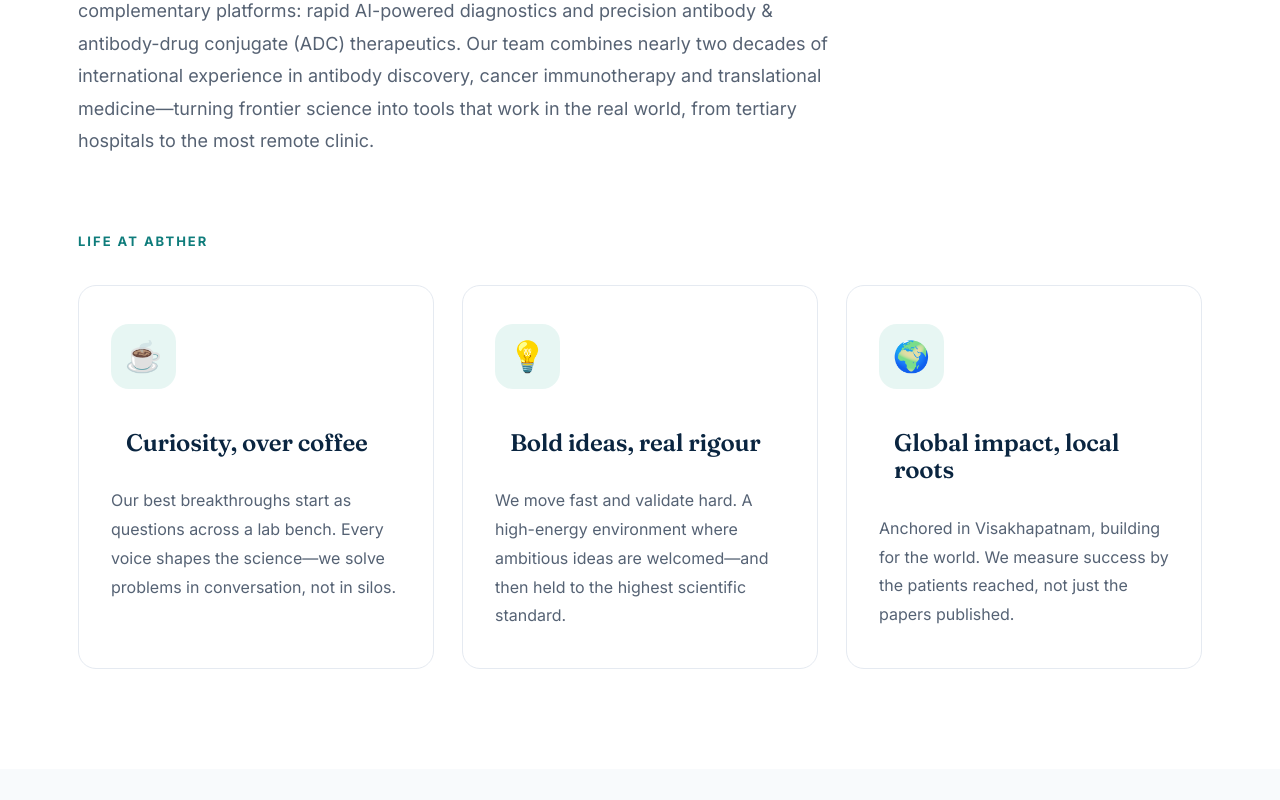
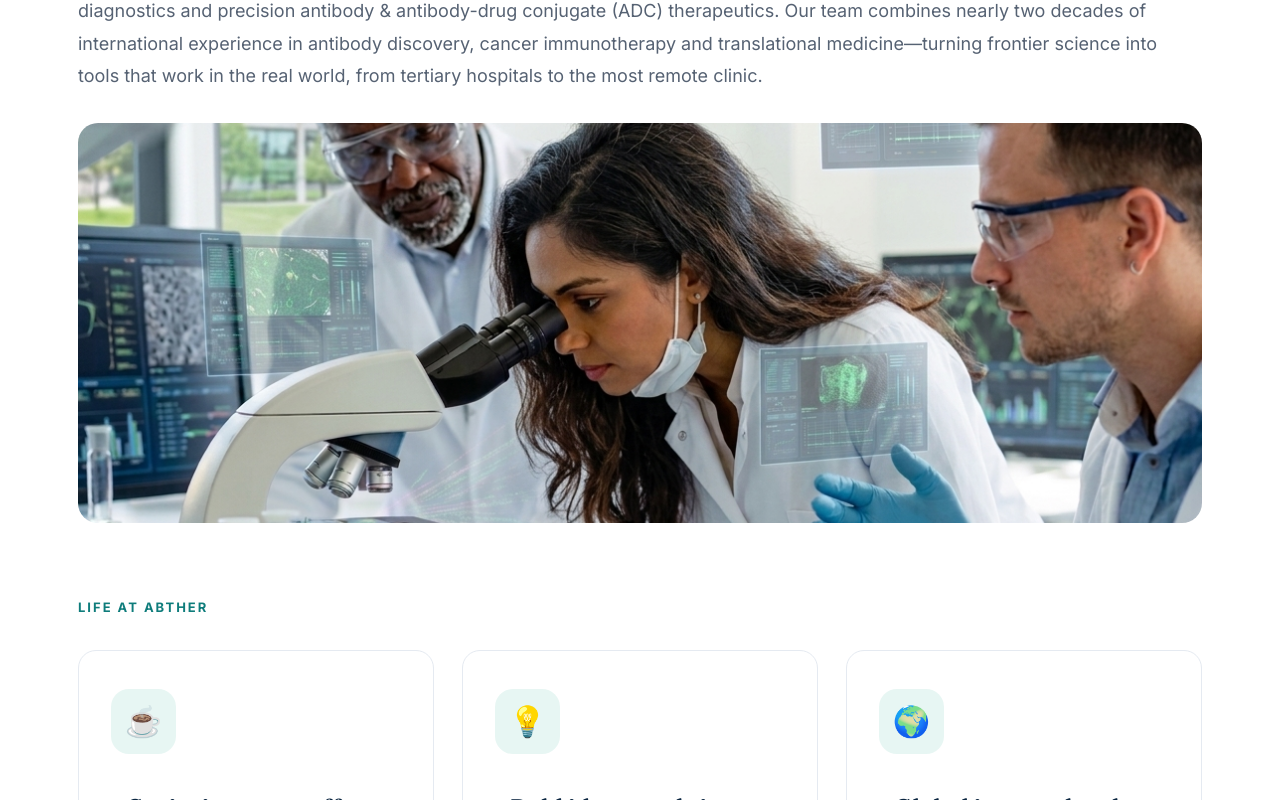
Before and after one commit to PaturiJanakiram/Abther, a React (Create React App) app: page / in a window 1280 px wide. Shown: the part 1160-1960 px from the top of the page. Built offline with nearby package versions, Linux system fonts and the light colour scheme.

Commit message:
upadated about banner

```diff
--- a/src/components/About/About.css
+++ b/src/components/About/About.css
@@ -14,9 +14,10 @@
 }
 
 .about-header {
-  max-width: 760px;
+  width: 100%;
+  max-width: none;
   margin-bottom: 60px;
-  text-align:left;
+  text-align: left;
 }
 
 .about-tag {
@@ -45,11 +46,19 @@
   text-align: left;
 }
 
+.about-header .about-banner {
+  display: block;
+  width: 100%;
+  height: 400px;
+  max-width: 100%;
+  object-fit: cover;
+  border-radius: 20px;
+  margin-top: 30px;
+}
 
 /* =========================================
    CULTURE
 ========================================= */
-
 .culture-title {
   margin-top: 70px;
   margin-bottom: 30px;
@@ -323,6 +332,10 @@
     font-size: 28px;
   }
 
+  .about-header .about-banner {
+    height: 350px;
+  }
+
   .culture-icon {
     width: 55px;
     height: 55px;
--- a/src/components/About/About.jsx
+++ b/src/components/About/About.jsx
@@ -2,6 +2,7 @@ import "./About.css";
 import CultureCard from "./CultureCard";
 import ValueCard from "./ValueCard";
 import MissionVision from "./MissionVision";
+import AboutBanner from "../../images/about/AboutBanner.png";
 
 const cultureData = [
   {
@@ -88,6 +89,7 @@ export default function About() {
               medicine—turning frontier science into tools that work in the
               real world, from tertiary hospitals to the most remote clinic.
             </p>
+            <img src={AboutBanner} alt="About Banner" className="about-banner"/>
           </div>
 
           {/* Culture */}
```
Also changed, not shown: src/images/about/AboutBanner.png (added).
